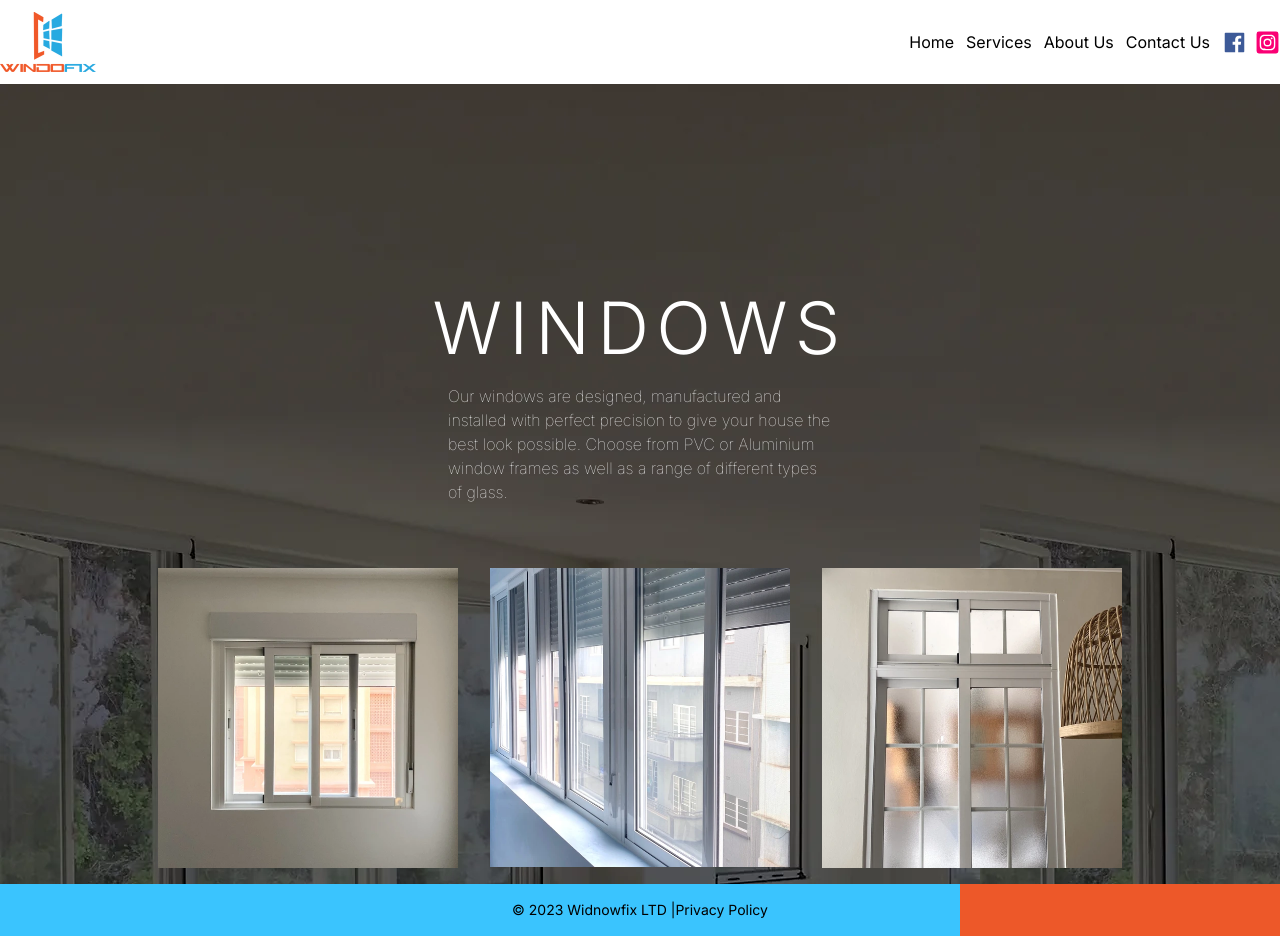
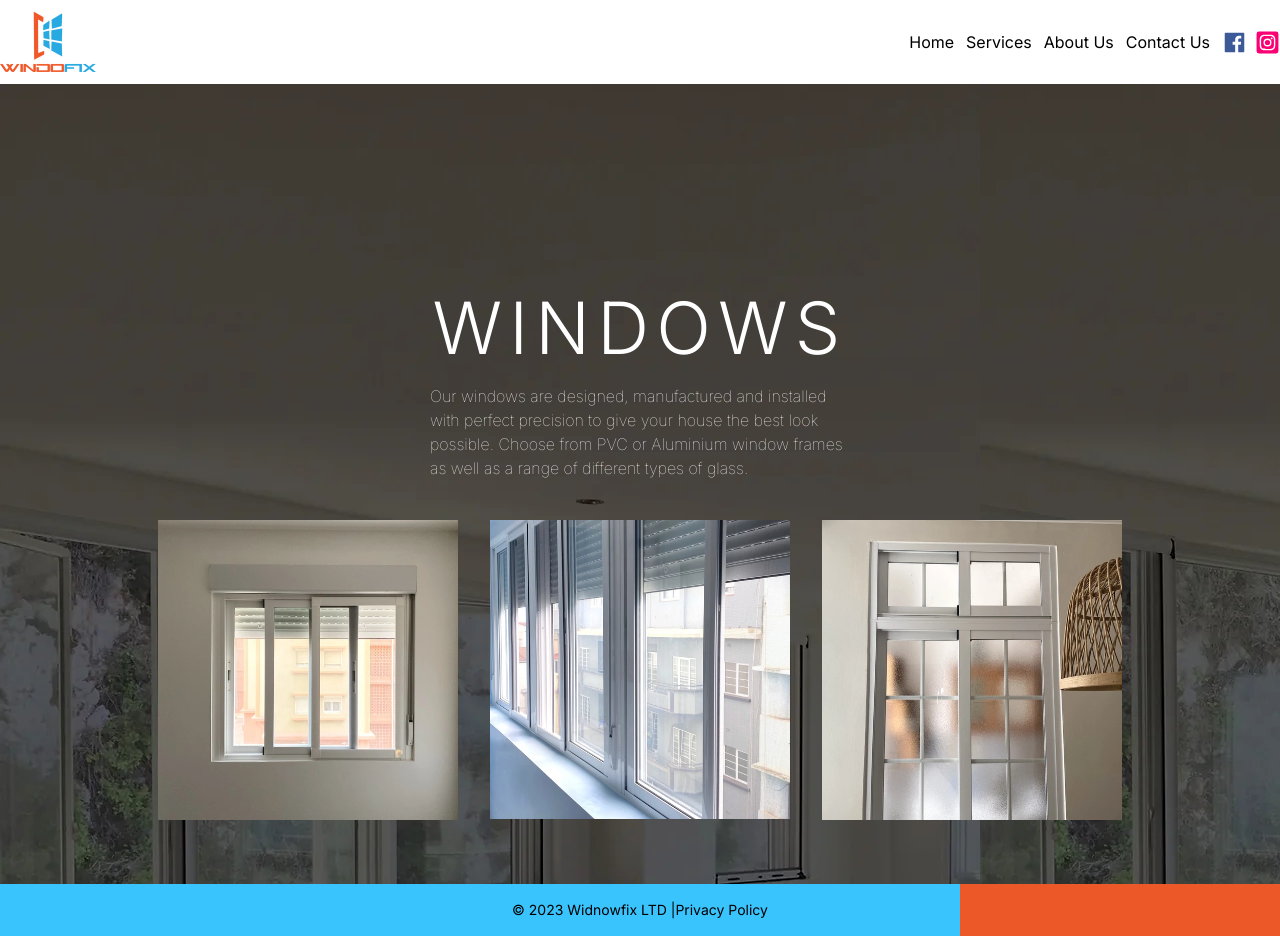
Before and after one commit to ElAndy94/windowfix, a Next.js app: page /windows in a window 1280 px wide. Built offline with nearby package versions, Linux system fonts and the light colour scheme.

Commit message:
building the windows page

```diff
--- a/app/windows/page.tsx
+++ b/app/windows/page.tsx
@@ -2,7 +2,7 @@ import Image from "next/image";
 
 const Windows = () => {
   return (
-    <section className="mx-auto text-center text-white h-screen">
+    <section className="mx-auto text-center text-white">
       <div
         className="h-screen"
         style={{
@@ -11,14 +11,18 @@ const Windows = () => {
         }}
       >
         <div className="pt-24">
-          <h1 className="text-7xl tracking-widest font-light pt-28">WINDOWS</h1>
-          <p className="mt-5 w-[30%] mx-auto font-thin text-left">
-            Our windows are designed, manufactured and installed with perfect
-            precision to give your house the best look possible. Choose from PVC
-            or Aluminium window frames as well as a range of different types of
-            glass.
-          </p>
-          <div className="pt-16 flex justify-center gap-8">
+          <div className="mb-10 w-[420px] mx-auto">
+            <h1 className="text-7xl tracking-widest font-light pt-28">
+              WINDOWS
+            </h1>
+            <p className="mt-5 mx-auto font-thin text-left">
+              Our windows are designed, manufactured and installed with perfect
+              precision to give your house the best look possible. Choose from
+              PVC or Aluminium window frames as well as a range of different
+              types of glass.
+            </p>
+          </div>
+          <div className="flex justify-center gap-8">
             <div>
               <Image
                 src="/assets/windows2.webp"
```
